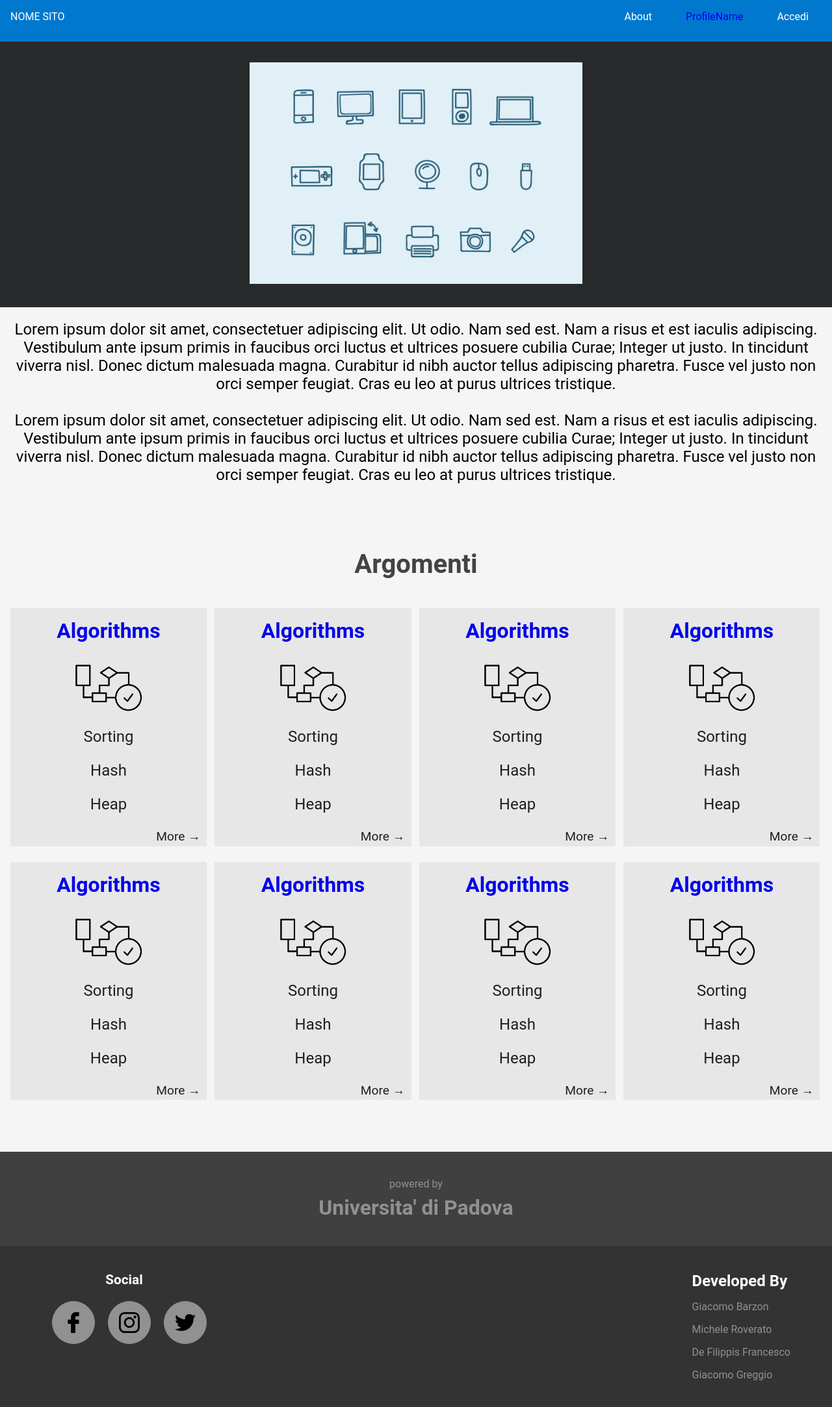
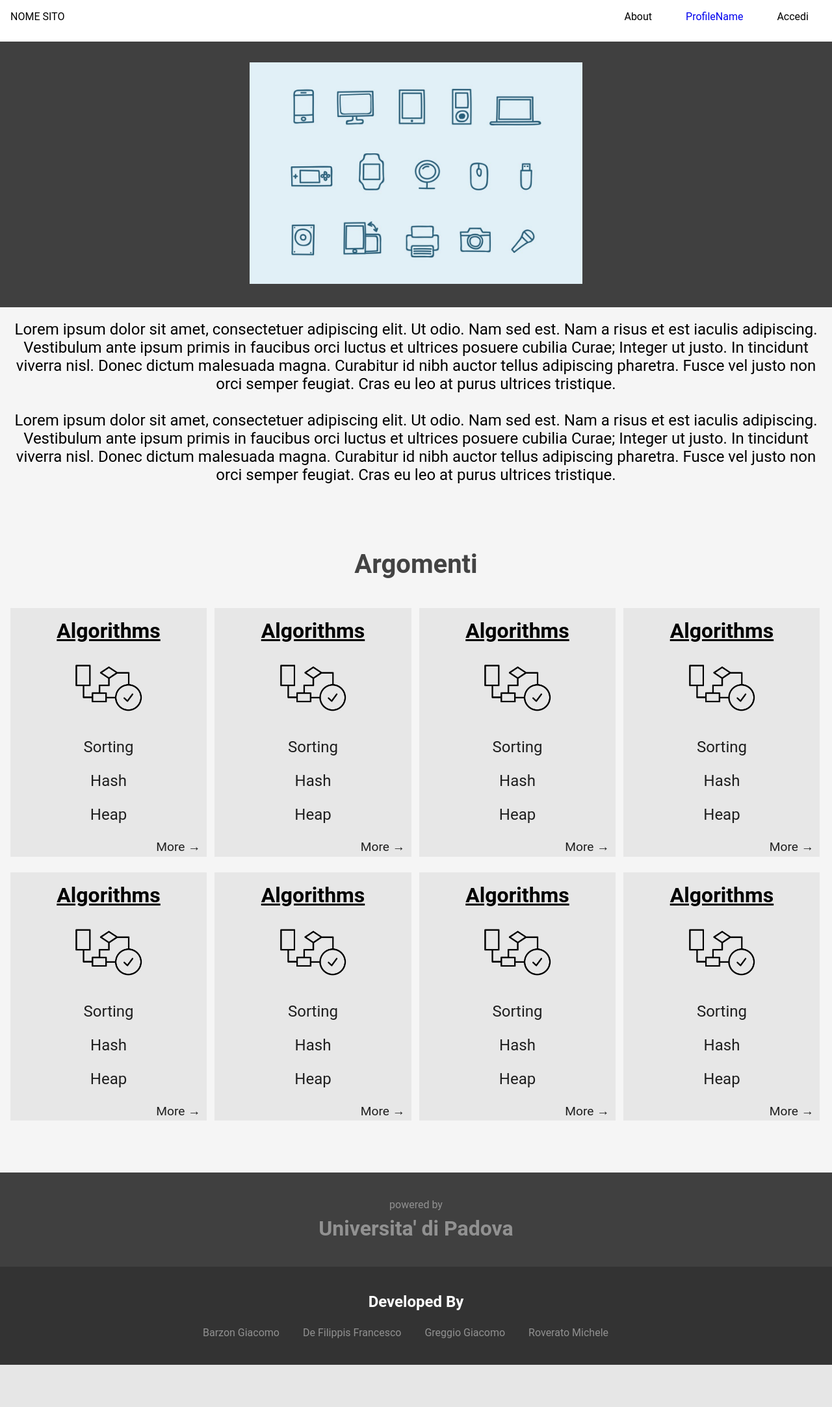
Before and after one commit to Giacomobarzon97/Tecnologie-Web, a PHP site: page / in a window 1280 px wide. Shown: the whole page at 65% size. After the commit the page ends 2101 px from the top, so only its background shows below. Run offline with PHP 8.4, Linux system fonts and the light colour scheme.

Commit message:
minor tweaks

```diff
--- a/index.html
+++ b/index.html
@@ -56,7 +56,7 @@
 					<div class="home-card">
 						<h2><a href="article.html">Algorithms</a></h2>
 						<ul class="links">
-							<li><img src="./img/algo.jpg" alt="algorithm topic" /></li>
+							<li><a href="article.html"><img src="./img/algo.jpg" alt="algorithm topic" /></a></li>
 							<li><a href="#">Sorting</a></li>
 							<li><a href="#">Hash</a></li>
 							<li><a href="#">Heap</a></li>
@@ -66,7 +66,7 @@
 					<div class="home-card">
 						<h2><a href="article.html">Algorithms</a></h2>
 						<ul class="links">
-							<li><img src="./img/algo.jpg" alt="algorithm topic" /></li>
+							<li><a href="article.html"><img src="./img/algo.jpg" alt="algorithm topic" /></a></li>
 							<li><a href="#">Sorting</a></li>
 							<li><a href="#">Hash</a></li>
 							<li><a href="#">Heap</a></li>
@@ -76,7 +76,7 @@
 					<div class="home-card">
 						<h2><a href="article.html">Algorithms</a></h2>
 						<ul class="links">
-							<li><img src="./img/algo.jpg" alt="algorithm topic" /></li>
+							<li><a href="article.html"><img src="./img/algo.jpg" alt="algorithm topic" /></a></li>
 							<li><a href="#">Sorting</a></li>
 							<li><a href="#">Hash</a></li>
 							<li><a href="#">Heap</a></li>
@@ -86,7 +86,7 @@
 					<div class="home-card">
 						<h2><a href="article.html">Algorithms</a></h2>
 						<ul class="links">
-							<li><img src="./img/algo.jpg" alt="algorithm topic" /></li>
+							<li><a href="article.html"><img src="./img/algo.jpg" alt="algorithm topic" /></a></li>
 							<li><a href="#">Sorting</a></li>
 							<li><a href="#">Hash</a></li>
 							<li><a href="#">Heap</a></li>
@@ -98,7 +98,7 @@
 					<div class="home-card">
 						<h2><a href="article.html">Algorithms</a></h2>
 						<ul class="links">
-							<li><img src="./img/algo.jpg" alt="algorithm topic" /></li>
+							<li><a href="article.html"><img src="./img/algo.jpg" alt="algorithm topic" /></a></li>
 							<li><a href="#">Sorting</a></li>
 							<li><a href="#">Hash</a></li>
 							<li><a href="#">Heap</a></li>
@@ -108,7 +108,7 @@
 					<div class="home-card">
 						<h2><a href="article.html">Algorithms</a></h2>
 						<ul class="links">
-							<li><img src="./img/algo.jpg" alt="algorithm topic" /></li>
+							<li><a href="article.html"><img src="./img/algo.jpg" alt="algorithm topic" /></a></li>
 							<li><a href="#">Sorting</a></li>
 							<li><a href="#">Hash</a></li>
 							<li><a href="#">Heap</a></li>
@@ -118,7 +118,7 @@
 					<div class="home-card">
 						<h2><a href="article.html">Algorithms</a></h2>
 						<ul class="links">
-							<li><img src="./img/algo.jpg" alt="algorithm topic" /></li>
+							<li><a href="article.html"><img src="./img/algo.jpg" alt="algorithm topic" /></a></li>
 							<li><a href="#">Sorting</a></li>
 							<li><a href="#">Hash</a></li>
 							<li><a href="#">Heap</a></li>
@@ -128,7 +128,7 @@
 					<div class="home-card">
 						<h2><a href="article.html">Algorithms</a></h2>
 						<ul class="links">
-							<li><img src="./img/algo.jpg" alt="algorithm topic" /></li>
+							<li><a href="article.html"><img src="./img/algo.jpg" alt="algorithm topic" /></a></li>
 							<li><a href="#">Sorting</a></li>
 							<li><a href="#">Hash</a></li>
 							<li><a href="#">Heap</a></li>
@@ -143,19 +143,13 @@
 					<h1>Universita' di Padova</h1>
 				</div>
 				<div id="lower-footer">
-					<div id="social">
-						<h2>Social</h2>
-						<a href=""><img src="img/facebook-logo.svg" alt="facebook icon"/></a>
-						<a href=""><img src="img/instagram-logo.svg" alt="instagram icon"/></a>
-						<a href=""><img src="img/twitter-logo.svg" alt="twitter icon"/></a>
-					</div>
 					<div id="developers">
 						<h2>Developed By</h2>
 						<ul>
-							<li>Giacomo Barzon</li>
-							<li>Michele Roverato</li>
+							<li>Barzon Giacomo</li>
 							<li>De Filippis Francesco</li>
-							<li>Giacomo Greggio</li>
+							<li>Greggio Giacomo</li>
+							<li>Roverato Michele</li>
 						</ul>
 					</div>
 				</div>
--- a/style.css
+++ b/style.css
@@ -10,8 +10,6 @@ html, body {
 	margin: 0px;
 	padding: 0px;
 	vertical-align: baseline;
-}
-body{
 	background: #F5F5F5;
 	font-family: 'Open Sans', sans-serif;
 }
@@ -65,14 +63,14 @@ body{
 	position: fixed;
 	width: 100%;
 	top: 0;
-	background:#0078CE;
+	background:#FFFFFF;
 	height: 4em;
 	z-index: 100;
 }
 
 #site-title {
 	float: left;
-	color: #ffffff;
+	color: #000000;
 	font-size: 1em;
 	padding: 1em;
 }
@@ -84,12 +82,12 @@ body{
 
 .nav-bar-menu-item a:hover {
 	text-decoration: underline;
-	color: #FFFFFF;
+	color: #000000;
 }
 
 .nav-bar-menu-item a:visited {
 	text-decoration: none;
-	color: #FFFFFF;
+	color: #000000;
 }
 
 #menu-icon {
@@ -122,7 +120,7 @@ body{
 	/*Strictly Necessary */
 	position: fixed;
 	width: 75%;
-	height: 7em; /*Adjust the hight to your purposes*/
+	height: 5em; /*Adjust the hight to your purposes*/
 	z-index:1;
 	/*Aesthetics*/
 	background: white;
@@ -136,17 +134,17 @@ body{
 #nav>h1{
 	float:left;
 	font-size:2em;
-	margin:1em;
+	margin:0.5em;
 }
 #nav>ul{
 	float: right;
 	list-style-type: none;
-	margin:2.5em 2em;
+	margin:0.5em;
 }
 
 #nav>ul>li{
 	display:inline-block;
-	margin:0px 1em;
+	margin:1.25em;
 	transition:margin 0.5s;
 }
 
@@ -190,7 +188,7 @@ body{
 /* Header */
 
 #header {
-	background-color: rgb(40, 42, 43);
+	background-color: #404040;
 	background-size: cover;
 	background-position: center;
 	padding-top: 6em;
@@ -295,18 +293,19 @@ body{
 	fill:white;
 }
 #developers{
-	float:right;
-	margin-right:5%;
+	text-align:center;
 }
 #developers>h2{
 	color:white;
 	font-size:1.5em;
 }
 #developers>ul{
+	margin-top:1.5em;
 	list-style-type: none;
 }
 #developers>ul>li{
-	margin-top: 1em;
+	display: inline;
+	margin-right:2em;
 	color:#919191;
 }
 /*INIZIO STILE DI ROVE
@@ -481,9 +480,16 @@ body{
 	margin-bottom: 0.5em;
 	font-size: 2em;
 }
-.links > li >img{
+
+.home-card h2 a{
+	color:#000000;
+	text-decoration: underline;
+}
+
+
+.links > li > a > img{
 	display: block;
-    margin-left: auto;
+        margin-left: auto;
 	margin-right: auto;
 	width: 35%;
 	margin-bottom: 0.5em;
```
Also changed, not shown: article.html (line endings or trailing spaces).
